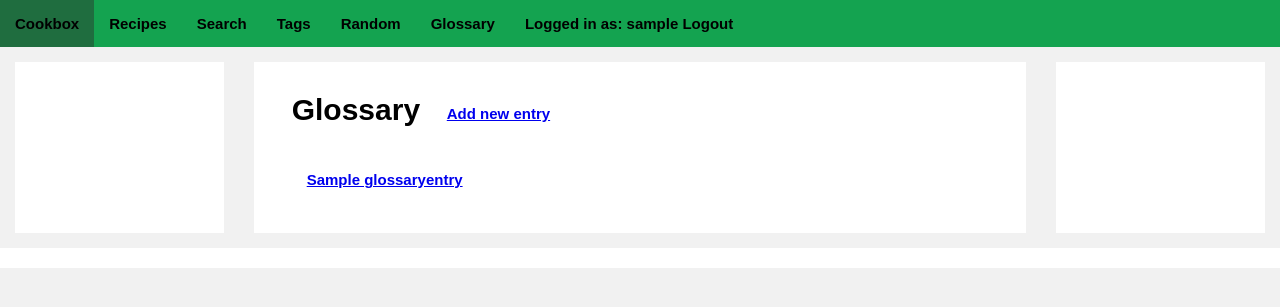
After one commit to Chirurgus/cookbox, a Django app: page /glossary/ in a window 1280 px wide. The commit adds this page. Shown: the top 307 px of the page. Run offline with Django 3.2, Linux system fonts and the light colour scheme; a user stored in the database is signed in; tables that the repository leaves empty hold one stand-in row (values such as "Sample post").

Commit message:
Glossary prototype

```diff
--- a/cookbox/settings.py
+++ b/cookbox/settings.py
@@ -86,10 +86,12 @@ INSTALLED_APPS = [
     'cookbox_core.apps.CookboxCoreConfig',
     'cookbox_webui.apps.CookboxWebuiConfig',
     'cookbox_admin.apps.CookboxAdminConfig',
+    'cookbox_glossary.apps.CookboxGlossaryConfig',
     'nested_admin',
     'imagekit',
     'dal',
     'dal_select2',
+    'markdownx',
     'django.contrib.admin',
     'django.contrib.auth',
     'django.contrib.contenttypes',
--- a/cookbox/urls.py
+++ b/cookbox/urls.py
@@ -21,11 +21,15 @@ from django.contrib.auth.views import LoginView, LogoutView
 
 from cookbox_webui import urls as WebUI_urls
 from cookbox_admin import urls as Admin_urls
+from cookbox_glossary import urls as Glossary_urls
 
 
 urlpatterns = [
     path('', include(WebUI_urls)),
     path('admin/', include(Admin_urls)),
+    path('glossary/', include(Glossary_urls)),
+    # Load urls for
+    path('markdownx/', include('markdownx.urls')),
 ]
 
 # If DEBUG is True, then serve media files from here
--- /dev/null
+++ b/cookbox_glossary/apps.py
@@ -0,0 +1,5 @@
+from django.apps import AppConfig
+
+
+class CookboxGlossaryConfig(AppConfig):
+    name = 'cookbox_glossary'
--- /dev/null
+++ b/cookbox_glossary/models.py
@@ -0,0 +1,19 @@
+# Created by Oleksandr Sorochynskyi
+# On 24/07/2019
+
+from django.db import models
+
+from markdownx.models import MarkdownxField
+
+from cookbox_core.models import CHAR_FIELD_MAX_LEN_MEDIUM
+
+class GlossaryEntry(models.Model):
+    title = models.CharField(max_length=CHAR_FIELD_MAX_LEN_MEDIUM, null=False, blank=False)
+    text = MarkdownxField()
+    last_modified = models.DateTimeField(auto_now=True)
+    # Additional related fields
+    # synonyms
+
+class GlosarrySynonym(models.Model):
+    entry = models.ForeignKey(GlossaryEntry, on_delete=models.CASCADE, related_name="synonyms")
+    synonym = models.CharField(max_length=CHAR_FIELD_MAX_LEN_MEDIUM)
--- /dev/null
+++ b/cookbox_glossary/templates/cookbox_glossary/list.html
@@ -0,0 +1,28 @@
+{% extends "base.html" %}
+
+{% load static %}
+{% load imagekit %}
+
+
+{% block  content %}
+<div class="fill-width">
+    <h1>Glossary</h1>
+
+    {# Add/Import recipe buttons #}
+    <a href="{% url 'glossary-entry-create' %}">
+        Add new entry
+    </a>
+</div>
+
+{% for entry in glossary %}
+<a href="{% url 'glossary-entry' entry.pk %}">
+    <div>
+        <p>{{ entry.title }}</p>
+    </div>
+</a>
+{% endfor %}
+{% endblock %}
+
+
+{% block scripts %}
+{% endblock %}
--- /dev/null
+++ b/cookbox_glossary/urls.py
@@ -0,0 +1,18 @@
+from django.contrib import admin
+from django.urls import include, path, reverse_lazy
+
+from .views import (
+    GlossaryView,
+    GlossaryEntryView,
+    GlossaryEntryCreateView,
+    GlossaryEntryEditView,
+    GlossaryEntryDeleteView,
+)
+
+urlpatterns = [
+    path('', GlossaryView.as_view(), name="glossary"),
+    path('entry/create/', GlossaryEntryCreateView.as_view(), name="glossary-entry-create"),
+    path('entry/<slug:pk>/', GlossaryEntryView.as_view(), name="glossary-entry"),
+    path('entry/<slug:pk>/edit/', GlossaryEntryEditView.as_view(), name="glossary-entry-edit"),
+    path('entry/<slug:pk>/delete/', GlossaryEntryDeleteView.as_view(), name="glossary-entry-delete"),
+]
--- /dev/null
+++ b/cookbox_glossary/views.py
@@ -0,0 +1,63 @@
+# Created by Oleksandr Sorochynskyi
+# On 25/07/2019
+
+from django.urls import reverse,reverse_lazy
+from django.http import HttpResponseRedirect
+from django.shortcuts import get_object_or_404, render
+from django.contrib.auth.mixins import LoginRequiredMixin
+from django.views.generic import (
+    View,
+    ListView,
+    DetailView,
+    DeleteView,
+    CreateView,
+    UpdateView,
+    DeleteView,
+)
+from django.core.paginator import Paginator
+from django.utils.safestring import mark_safe
+
+from markdownx.utils import markdownify
+
+from cookbox_webui.views import BaseLoginRequiredMixin
+
+from .models import (
+    GlosarrySynonym,
+    GlossaryEntry,
+)
+
+class GlossaryView(BaseLoginRequiredMixin, ListView):
+    template_name = 'cookbox_glossary/list.html'
+    model = GlossaryEntry
+    context_object_name = "glossary"
+
+class GlossaryEntryView(BaseLoginRequiredMixin, DetailView):
+    template_name = 'cookbox_glossary/detail.html'
+    model = GlossaryEntry
+    context_object_name = "entry"
+
+    def get_object(self):
+        entry = super().get_object()
+        # Format markdown
+        entry.formatted_markdown =  mark_safe(markdownify(entry.text))
+        return entry
+
+class GlossaryEntryCreateView(BaseLoginRequiredMixin, CreateView):
+    template_name = 'cookbox_glossary/edit.html'
+    model = GlossaryEntry
+    fields = ['title']
+    context_object_name = 'entry'
+    success_url = reverse_lazy('glossary')
+
+class GlossaryEntryEditView(BaseLoginRequiredMixin, UpdateView):
+    template_name = 'cookbox_glossary/edit.html'
+    model = GlossaryEntry
+    fields = ['title', 'text']
+    context_object_name = 'entry'
+    success_url = reverse_lazy('glossary')
+
+class GlossaryEntryDeleteView(BaseLoginRequiredMixin, DeleteView):
+    template_name = 'delete.html' # Use delete template from webui
+    model = GlossaryEntry
+    success_url = reverse_lazy('glossary')
+    context_object_name = 'entry'
--- a/cookbox_webui/templates/detail/title_bar.html
+++ b/cookbox_webui/templates/detail/title_bar.html
@@ -5,6 +5,7 @@
     <a href="{% url 'recipe-search' %}">Search</a>
     <a href="{% url 'tag-list' %}">Tags</a>
     <a href="{% url 'recipe-random' %}">Random</a>
+    <a href="{% url 'glossary' %}">Glossary</a>
     <a href="{% url 'logout' %}">Logged in as: {{ user }} Logout</a>
     {% endif %}
 </nav>
--- a/requirements.txt
+++ b/requirements.txt
@@ -7,3 +7,4 @@ django-imagekit>=4.0.1
 beautifulsoup4>=4.7.1
 requests>=2.21.0
 mysqlclient==1.3.13
+django-markdownx==2.0.28
```
Also changed, not shown: cookbox_glossary/templates/cookbox_glossary/detail.html (added, +15 -0 lines), cookbox_glossary/templates/cookbox_glossary/edit.html (added, +21 -0 lines), before_mk_db.sqlite3 (added), cookbox_glossary/__init__.py (added), cookbox_glossary/migrations/0001_initial.py (added), cookbox_glossary/migrations/__init__.py (added).
